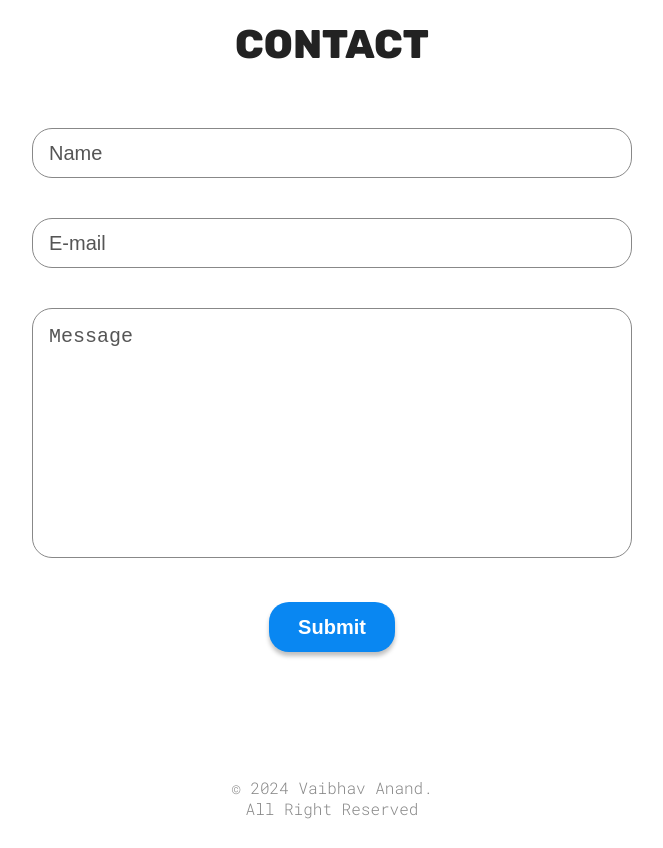
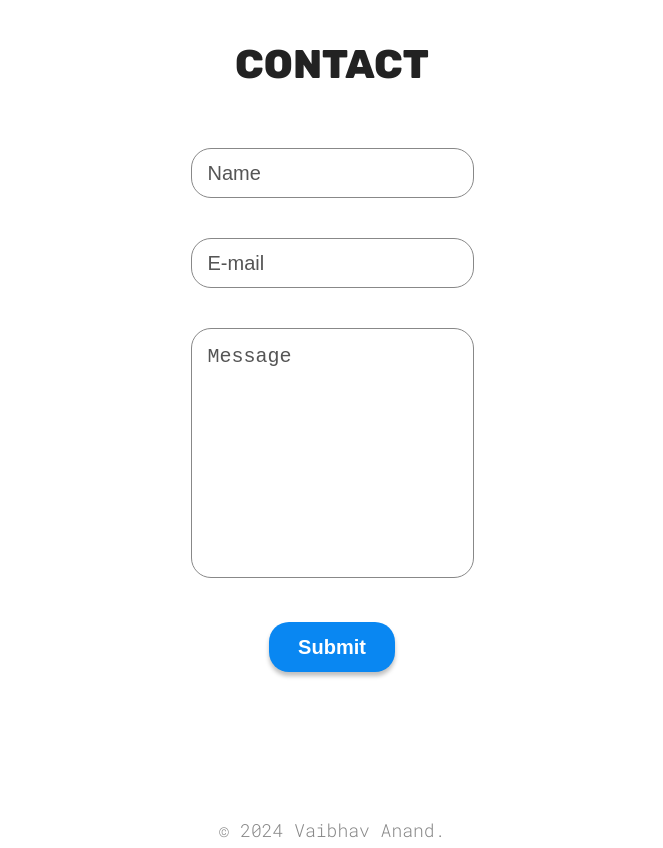
Before and after one commit to vaibhavaanand123/Portfolio-React_JS-, a React (Vite) app: page / in a window 1280 px wide. Shown: the part 1940-2788 px from the top of the page, without its empty margins (308-971 px from the left). Built offline with nearby package versions, Linux system fonts and the light colour scheme.

Commit message:
all css upgraded

```diff
--- a/src/App.css
+++ b/src/App.css
@@ -1,15 +1,14 @@
-
-:root{
+:root {
     --background-color: #fff;
     --btn-color: #0987f2;
     --btn-text-color: #fff;
-    --project-card-bg: #ffffff00;
+    --project-card-bg: rgba(255, 255, 255, 0);
     --text-color: #222;
     --form-text-color: #555;
     --footer-text-color: #888;
 }
 
-[data-theme='dark']{
+[data-theme='dark'] {
     --background-color: #222;
     --btn-color: #fff;
     --btn-text-color: #222;
@@ -19,85 +18,89 @@
     --footer-text-color: #bbb;
 }
 
-body{
+body {
     background-color: var(--background-color);
     display: flex;
     justify-content: center;
     margin: 0 auto 60px;
-
 }
 
-#root{
+#root {
     display: flex;
     flex-direction: column;
     gap: 60px;
 }
 
-h1,h2,h3,p{
-
+h1, h2, h3, p {
     color: var(--text-color);
     margin: 0;
     padding: 0;
-
 }
 
-h2,h3,p{
-    font-family: 'Roboto Mono', monoSpace;
+h2, h3, p {
+    font-family: 'Roboto Mono', monospace;
 }
 
-h1,h2{
+h1, h2 {
     text-transform: uppercase;
 }
 
-h2,h3{
+h2, h3 {
     font-size: 20px;
 }
 
-h1{
-    font-family: 'Rubik',sans-serif;
+h1 {
+    font-family: 'Rubik', sans-serif;
     font-size: 32px;
 }
 
-p{
+p {
     font-size: 16px;
     font-weight: 300;
 }
 
-.sectionTitle{
+.sectionTitle {
     margin-bottom: 10px;
 }
 
-.hover{
+.hover {
     cursor: pointer;
 }
 
-@media (width >=800px){
-    #root{
-        gap: 100px ;
+/* Responsive Styles */
+@media (min-width: 800px) {
+    #root {
+        gap: 100px;
     }
-    h1{
+
+    h1 {
         font-size: 40px;
     }
-    h2,h3{
-       font-size: 24px;
+
+    h2, h3 {
+        font-size: 24px;
     }
-    p{
+
+    p {
         font-size: 20px;
     }
-    .sectionTitle{
-        margin-bottom: 60px ;
+
+    .sectionTitle {
+        margin-bottom: 60px;
     }
 }
 
-@media (width >=1400px){
-    #root{
-        gap: 100px ;
+@media (min-width: 1400px) {
+    #root {
+        gap: 100px;
         width: 80%;
     }
-    h1{
+
+    h1 {
         font-size: 48px;
     }
-    .sectionTitle{
-        margin-bottom: 75px ;
+
+    .sectionTitle {
+        margin-bottom: 75px;
     }
 }
--- a/src/sections/Contact/ContactStyles.module.css
+++ b/src/sections/Contact/ContactStyles.module.css
@@ -1,44 +1,45 @@
-.container{
+.container {
     display: flex;
     flex-direction: column;
     text-align: center;
     padding: 25px;
-
 }
 
 form {
     display: flex;
     flex-direction: column;
     gap: 30px;
+    max-width: 100%; /* Ensure form is responsive */
+    margin: 0 auto; /* Center form horizontally */
 }
 
-textarea,input:not([type='submit']){
+textarea, input:not([type='submit']) {
     height: 50px;
     padding-left: 16px;
-    width: 250px;
+    width: 100%; /* Use full width of parent container */
+    max-width: 250px; /* Set maximum width */
 }
 
-textarea{
+textarea {
     padding-top: 16px;
     resize: none;
     height: 250px;
+    max-width: 100%; /* Ensure textarea is responsive */
 }
-input,textarea{
+
+input, textarea {
     border-radius: 20px;
-    border:  #888 1px solid;
+    border: 1px solid #888;
     box-sizing: border-box;
-    justify-self: center;
     background-color: var(--background-color);
     color: var(--form-text-color);
-
 }
 
-::placeholder{
+::placeholder {
     color: var(--form-text-color);
-
 }
 
-input[type='submit']{
+input[type='submit'] {
     background-color: var(--btn-color);
     color: var(--btn-text-color);
     border: none;
@@ -48,33 +49,35 @@ input[type='submit']{
     font-size: 20px;
     font-weight: bold;
     box-shadow: 0 4px 4px rgba(0, 0, 0, 0.25);
-    transition: box-shadow 200ms ease-in-out,transform 200ms ease-in-out;
+    transition: box-shadow 200ms ease-in-out, transform 200ms ease-in-out;
     margin: auto;
-
+    cursor: pointer; /* Add pointer cursor for better UX */
 }
 
-input[type='submit']:hover{
+input[type='submit']:hover {
     transform: scale(1.05);
 }
 
-input[type='submit']:active{
+input[type='submit']:active {
     transform: translateY(2px);
     box-shadow: 0 2px 2px rgba(0, 0, 0, 0.25);
 }
 
-@media (width >=800px){
-    textarea,input:not([type='submit']){
-        width: 600px;
+/* Responsive Styles */
+@media (min-width: 800px) {
+    textarea, input:not([type='submit']) {
+        width: 100%;
+        max-width: 600px; /* Set maximum width */
         font-size: 20px;
     }
-    form{
+
+    form {
         gap: 40px;
     }
 }
 
-
-@media (width >=1400px){
-    textarea,input:not([type='submit']){
-        width: 800px;
+@media (min-width: 1400px) {
+    textarea, input:not([type='submit']) {
+        max-width: 800px; /* Set maximum width */
     }
 }
--- a/src/sections/Footer/FooterStyles.module.css
+++ b/src/sections/Footer/FooterStyles.module.css
@@ -1,7 +1,27 @@
-.container{
+.container {
     text-align: center;
-    p{
-        font-size: 16px;
-        color: var(--footer-text-color);
+    padding: 20px; /* Add padding for better spacing */
+}
+
+.container p {
+    font-size: 16px;
+    color: var(--footer-text-color);
+    margin: 0; /* Remove default margin to ensure consistent spacing */
+    line-height: 1.5; /* Improve readability with a better line height */
+    max-width: 800px; /* Limit the width for better readability on larger screens */
+    margin: 0 auto; /* Center the paragraph within its container */
+}
+
+@media (min-width: 800px) {
+    .container p {
+        font-size: 18px; /* Slightly larger font size on larger screens */
+        max-width: 900px; /* Adjust maximum width for better layout on larger screens */
     }
 }
+
+@media (min-width: 1400px) {
+    .container p {
+        font-size: 20px; /* Further increase font size for very large screens */
+        max-width: 1000px; /* Adjust maximum width for very large screens */
+    }
+}
--- a/src/sections/Navigation/NavigationStyles.module.css
+++ b/src/sections/Navigation/NavigationStyles.module.css
@@ -1,9 +1,9 @@
 :root {
     --background-color: #fff;
     --text-color: #222;
-    --primary-color: #3498db; /* Example primary color */
+    --primary-color: #3498db; /* Primary color */
     --hover-color: #2980b9; /* Hover color */
-    --transition-duration: 0.3s;
+    --transition-duration: 0.3s; /* Transition duration */
 }
 
 [data-theme='dark'] {
@@ -11,9 +11,7 @@
     --text-color: #fff;
 }
 
-  *,
-  *::before,
-  *::after {
+*, *::before, *::after {
     margin: 0;
     padding: 0;
     box-sizing: border-box;
@@ -26,7 +24,7 @@
     left: 50%;
     transform: translateX(-50%);
     z-index: 100;
-    padding-bottom: 20px;
+    padding: 20px 0; /* Consistent vertical padding */
 }
 
 .navbar {
@@ -38,7 +36,6 @@
     background-color: var(--background-color);
     width: 100%;
 }
-
 .navbarItems_colorMode_hamburger {
     display: flex;
     align-items: center;
@@ -50,15 +47,14 @@
     display: flex;
     align-items: center;
     list-style: none;
+    gap: 32px;
 }
 
 .navbarItems ul {
     display: flex;
     gap: 32px;
-    align-items: center;
     margin: 0;
 }
-
 .navbarItems li {
     list-style: none;
   }
@@ -69,8 +65,8 @@
     cursor: pointer;
     line-height: 1.5;
     text-transform: uppercase;
-    transition: color var(--transition-duration);
     color: var(--text-color);
+    transition: color var(--transition-duration), transform var(--transition-duration);
 }
 
 .navbarContent:hover {
@@ -89,15 +85,15 @@
 .navHamburger:hover {
     transform: scale(1.1);
 }
-
 .colorModeLine {
     width: 45px;
-    height: 3px;
+    height: 4px; /* Slightly increased height for better visibility */
     background-color: var(--text-color);
     transition: transform var(--transition-duration);
     transform: rotate(90deg);
     transform-origin: center;
-    margin-left: 16px; /* Adjust this value as needed */
+    margin-left: 16px; /* Adjusted value */
+    border-radius: 4px; /* Rounded corners for a softer look */
 }
 
 .navHamburgerLine {
@@ -105,6 +101,23 @@
     height: 3px;
     background-color: var(--text-color);
     transition: transform var(--transition-duration);
+}
+
+.colorModeContainer {
+    display: flex;
+    align-items: center;
+    justify-content: center;
+}
+
+.colorMode {
+    width: 30px;
+    height: 30px;
+    cursor: pointer;
+    transition: transform var(--transition-duration);
+}
+
+.colorMode:hover {
+    transform: scale(1.2);
 }
 
 .logo {
@@ -117,25 +130,6 @@
     width: 50px;
     height: 50px;
     object-fit: cover;
-  }
-
-  .colorModeContainer {
-    display: flex;
-    align-items: center;
-    justify-content: center;
-    padding: 0;
-    margin: 0;
-  }
-
-  .colorMode {
-    width: 30px;
-    height: 30px;
-    cursor: pointer;
-    transition: transform var(--transition-duration);
-  }
-
-  .colorMode:hover {
-    transform: scale(1.2);
 }
 
 .namely {
@@ -160,26 +154,25 @@
     transform: rotate(-45deg) translate(5px, -5px);
 }
 
+/* Media Queries */
 @media (max-width: 1400px) {
-    .container{
-        padding-bottom: 20px;
-    }
     .navbarItems {
         position: fixed;
-      top: 70px;
+        top: 110px;
         right: 0;
         width: 100%;
         height: calc(100vh - 70px);
         display: flex;
-      background-color: var(--background-color);
         flex-direction: column;
         justify-content: center;
         align-items: center;
+        background-color: var(--background-color);
         transform: translateX(100%);
         transition: transform var(--transition-duration) ease-in-out;
     }
 
     .navbarItems ul {
+        align-items: center;
         flex-direction: column;
         gap: 40px;
     }
@@ -194,9 +187,10 @@
 }
 
 @media (max-width: 800px) {
-    .container{
-        padding-bottom: 30px;
+    .container {
+        padding: 30px 0; /* Adjust padding for smaller screens */
     }
+
     .navHamburgerLine {
         width: 20px;
         height: 2px;
@@ -214,18 +208,21 @@
     .navbarContent {
         font-size: 16px;
     }
+
     .colorModeLine {
         width: 35px;
         height: 3px;
     }
+
     .colorMode {
         width: 25px;
         height: 25px;
     }
+
     .navbarItems {
         position: fixed;
-        top: 0px;
-        right: 50;
+        top: 50;
+        right: 0;
         width: 100%;
     }
 }
@@ -246,20 +243,21 @@
     }
 
     .navbarContent {
-      font-size: 16px;
+        font-size: 14px; /* Adjusted for better readability */
     }
+
     .colorModeLine {
         width: 25px;
         height: 3px;
     }
+
     .colorMode {
         width: 20px;
         height: 20px;
     }
+
     .navbarItems {
-        position: fixed;
+
         top: 50px;
-        right: 0;
-        width: 100%;
     }
 }
--- a/src/sections/Skills/SkillsStyles.module.css
+++ b/src/sections/Skills/SkillsStyles.module.css
@@ -1,32 +1,33 @@
-.container{
+.container {
     display: flex;
     flex-direction: column;
     text-align: center;
 
-
-    span{
+    span {
         display: flex;
         align-items: center;
         gap: 5px;
     }
 
-    img{
+    img {
         width: 20px;
+        height: auto; /* Maintain aspect ratio */
     }
-
 }
 
-.skillList{
+.skillList {
     display: flex;
     justify-content: space-evenly;
     align-items: center;
     flex-wrap: wrap;
     row-gap: 40px;
-    max-width: 26ch;
+    max-width: 100%; /* Ensure responsiveness */
     margin: auto;
     padding: 15px;
+    box-sizing: border-box; /* Include padding in the element’s total width and height */
 }
-hr{
+
+hr {
     width: 100px;
     height: 1px;
     border: none;
@@ -34,17 +35,18 @@ hr{
     margin: 30px auto;
 }
 
-@media (width >=800px){
-    .skillList{
-        max-width: fit-content;
+/* Responsive Styles */
+@media (min-width: 800px) {
+    .skillList {
+        max-width: 100%; /* Adjust to fit the content */
         gap: 30px;
 
-        p{
+        p {
             font-size: 20px;
         }
+    }
 
-    }
-    hr{
+    hr {
         width: 300px;
     }
 }
```
Also changed, not shown: src/sections/Hero/HeroStyles.module.css (+30 -35 lines), src/sections/Projects/ProjectStyles.module.css (+19 -17 lines). Lines whose indentation alone changed are shown as unchanged.
